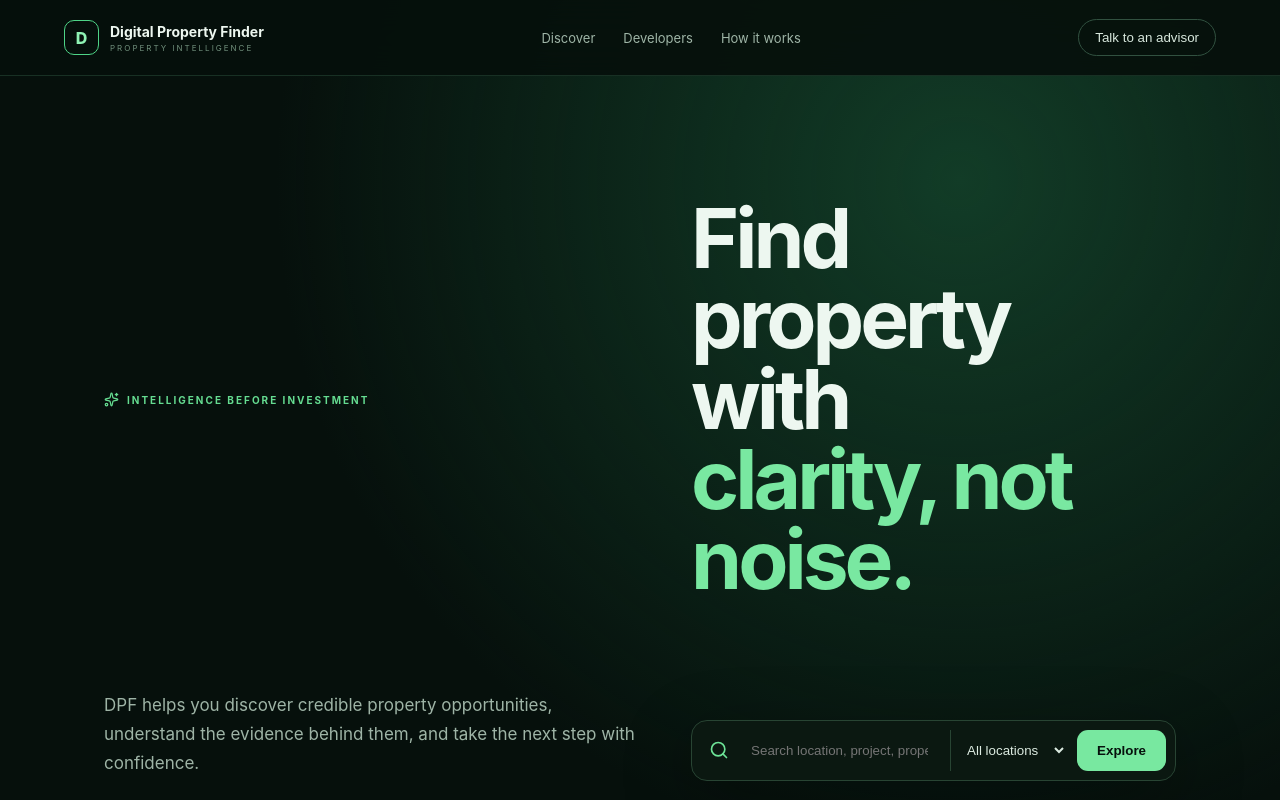
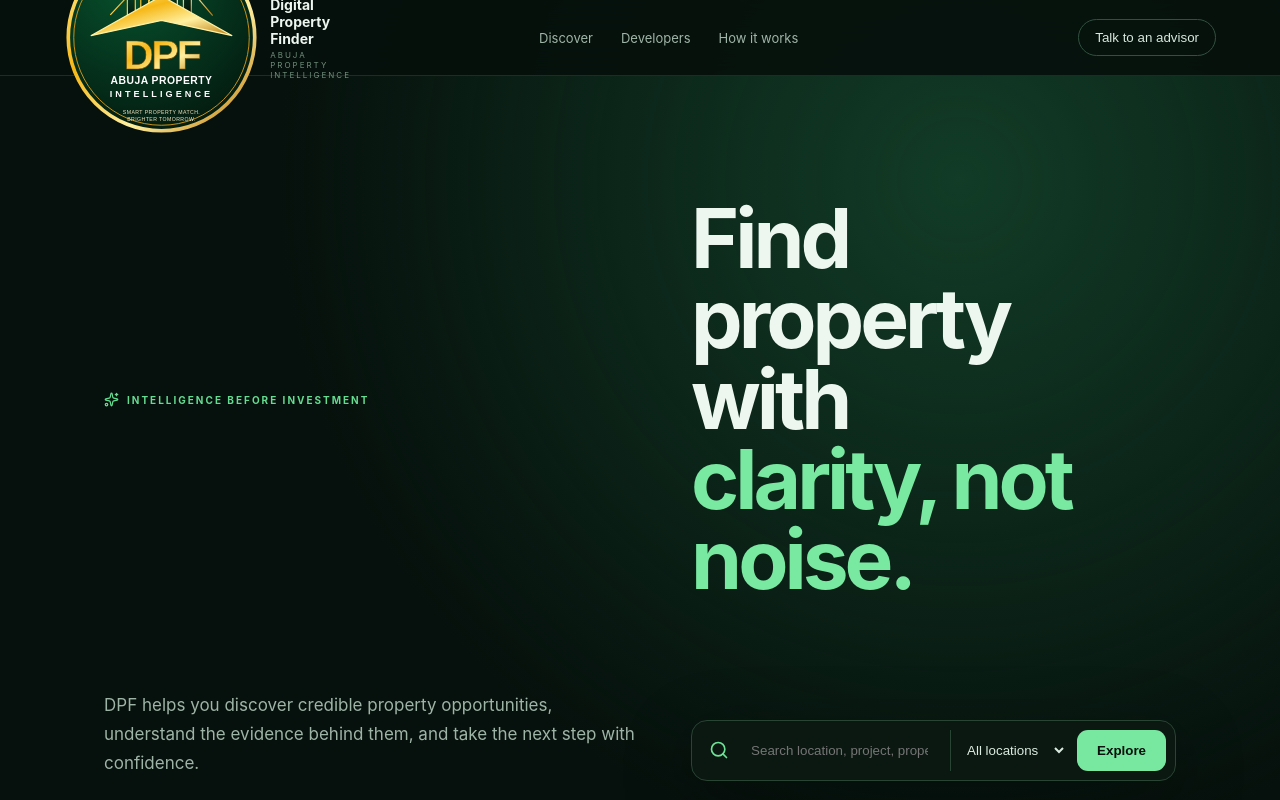
Before and after one commit to Automasuite/dpf-intelligence-web, a React (Vite) app: page / in a window 1280 px wide. Shown: the top 800 px of the page. Built offline with nearby package versions, Linux system fonts and the light colour scheme; no server answers; the database is empty.

Commit message:
Use DPF Abuja Property Intelligence logo in app header

```diff
--- a/src/main.jsx
+++ b/src/main.jsx
@@ -14,7 +14,7 @@ function App(){
  const filtered=properties.filter(p=>{const text=JSON.stringify(p).toLowerCase(); return text.includes(query.toLowerCase())&&(location==='All locations'||String(p.city||'').toLowerCase()===location.toLowerCase())})
  const locations=[...new Set(properties.map(p=>p.city).filter(Boolean))]
  return <div className="app">
-  <header className="nav"><div className="brand"><span className="mark">D</span><div><b>Digital Property Finder</b><small>PROPERTY INTELLIGENCE</small></div></div><nav><a href="#discover">Discover</a><a href="#developers">Developers</a><a href="#how">How it works</a></nav><button className="ghost">Talk to an advisor</button></header>
+  <header className="nav"><div className="brand"><img className="brand-logo" src="/dpf-logo.svg" alt="DPF Abuja Property Intelligence logo"/><div><b>Digital Property Finder</b><small>ABUJA PROPERTY INTELLIGENCE</small></div></div><nav><a href="#discover">Discover</a><a href="#developers">Developers</a><a href="#how">How it works</a></nav><button className="ghost">Talk to an advisor</button></header>
   <main>
    <section className="hero"><div className="eyebrow"><Sparkles size={15}/> Intelligence before investment</div><h1>Find property with<br/><em>clarity, not noise.</em></h1><p>DPF helps you discover credible property opportunities, understand the evidence behind them, and take the next step with confidence.</p>
    <div className="searchbox"><Search size={20}/><input value={query} onChange={e=>setQuery(e.target.value)} placeholder="Search location, project, property type..." /><select value={location} onChange={e=>setLocation(e.target.value)}><option>All locations</option>{locations.map(x=><option key={x}>{x}</option>)}</select><button onClick={()=>document.getElementById('discover')?.scrollIntoView({behavior:'smooth'})}>Explore</button></div>
```
